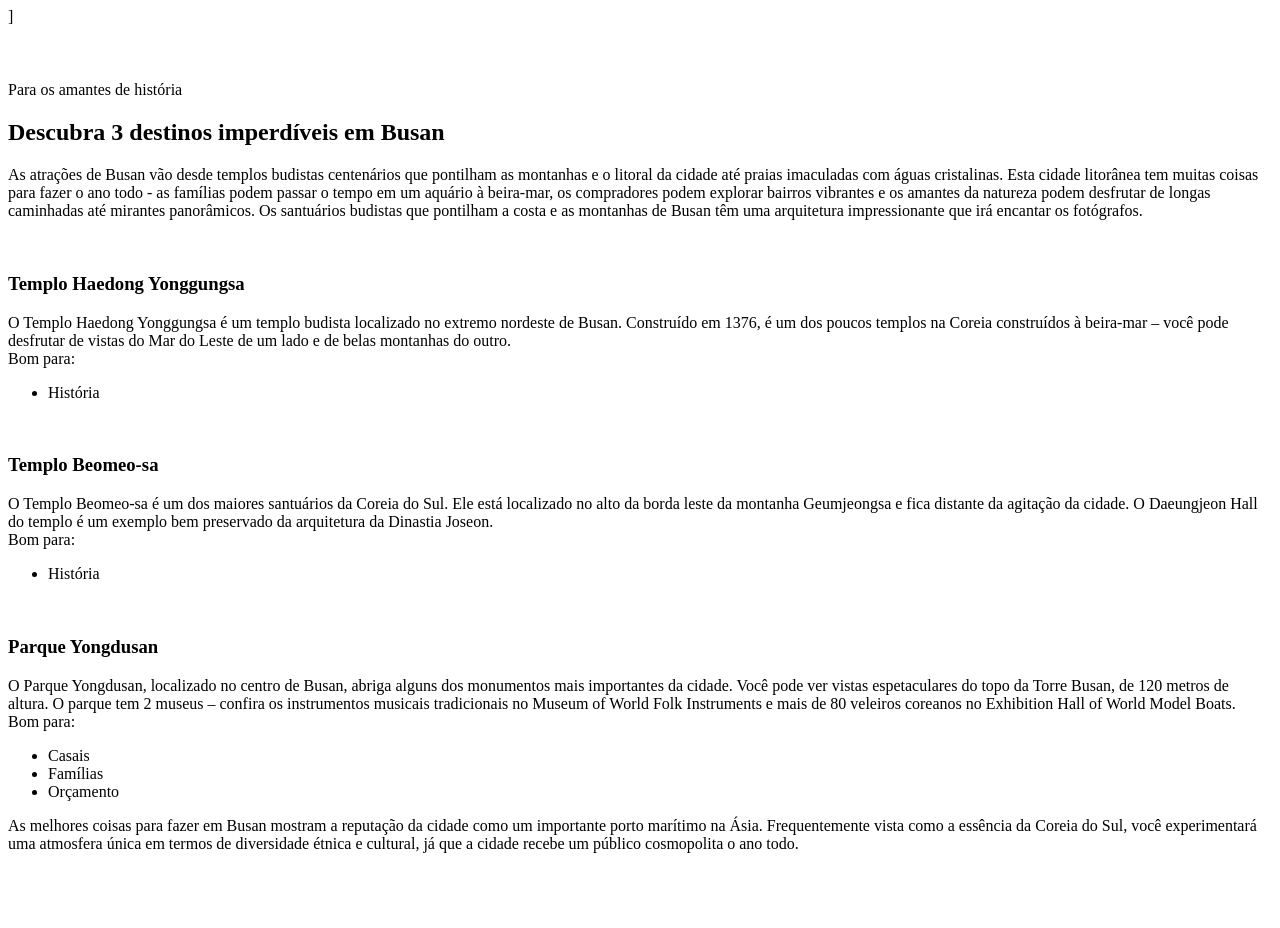
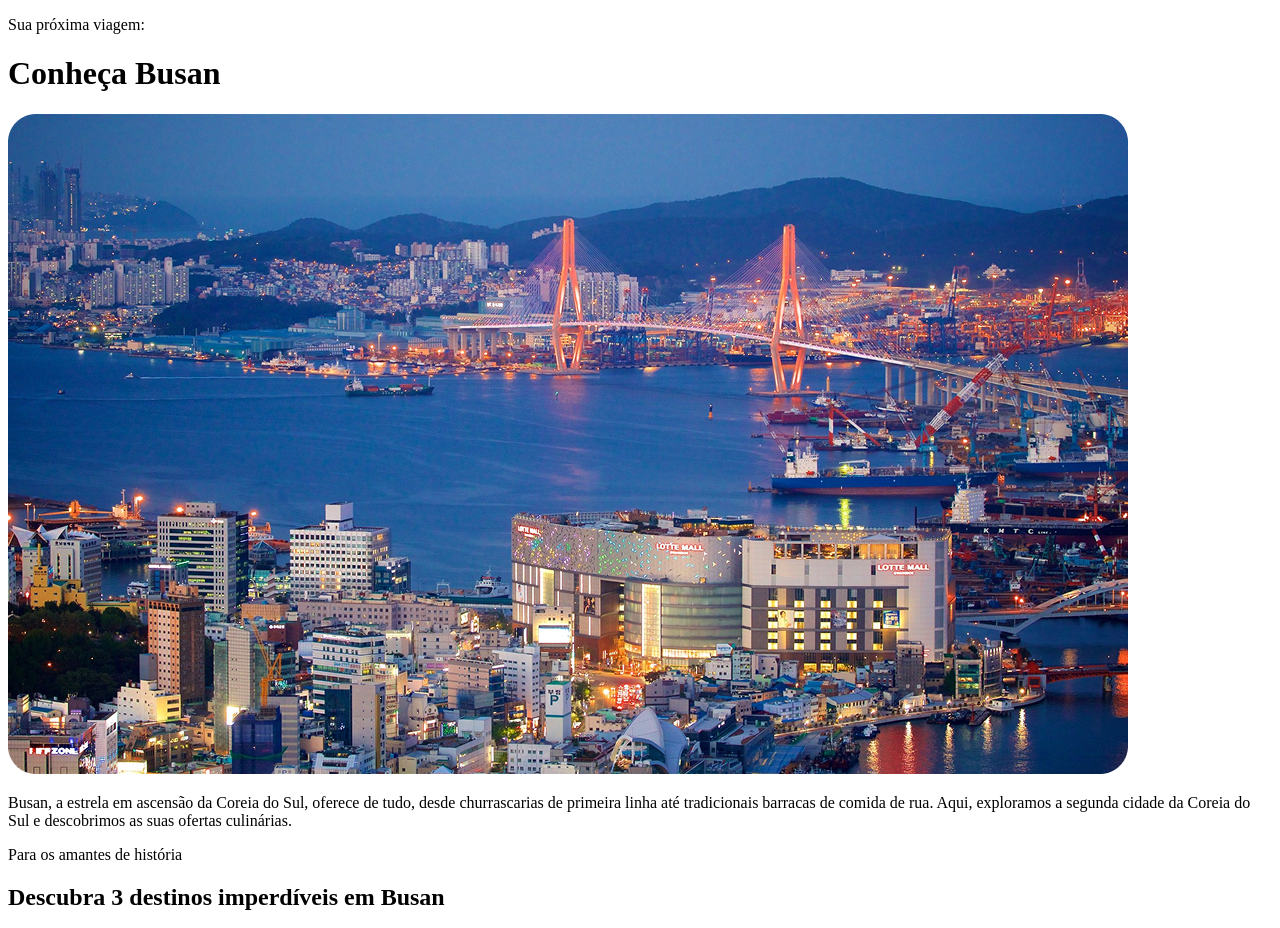
Before and after one commit to contatobrunoaparecido-afk/localturistico-desafio-pratico-rocketseat, a plain HTML site: page index.html in a window 1280 px wide. Shown: the top 928 px of the page. Before the commit the page ends 869 px from the top, so only its background shows below. Drawn offline with Linux system fonts and the light colour scheme.

Commit message:
add imagens

```diff
--- a/index.html
+++ b/index.html
@@ -13,16 +13,20 @@
 </head>
 
 <body>
-  <header>]
-    <p></p>
-    <h1></h1>
-    <img src="" alt="">
-    <p></p>
+  <header>
+    <div>
+      <p class="headline">Sua próxima viagem:</p>
+      <h1>Conheça Busan</h1>
+      <img src="./assets/img/image-home.jpg" alt="imagem-busan">
+      <p>Busan, a estrela em ascensão da Coreia do Sul, oferece de tudo, desde churrascarias de primeira linha até
+        tradicionais barracas de comida de rua. Aqui, exploramos a segunda cidade da Coreia do Sul e descobrimos as suas
+        ofertas culinárias.</p>
+    </div>
   </header>
   <main>
     <section>
-      <div class="init-section">
-        <p>Para os amantes de história</p>
+      <div>
+        <p class="headline">Para os amantes de história</p>
         <h2>Descubra 3 destinos imperdíveis em Busan</h2>
         <p>As atrações de Busan vão desde templos budistas centenários que pontilham as montanhas e o litoral da cidade
           até praias imaculadas com águas cristalinas. Esta cidade litorânea tem muitas coisas para fazer o ano todo -
@@ -31,8 +35,8 @@
           Os santuários budistas que pontilham a costa e as montanhas de Busan têm uma arquitetura impressionante que
           irá encantar os fotógrafos.</p>
       </div>
-      <div>
-        <img src="" alt="">
+      <div class="section-1">
+        <img src="./assets/img/templo-haedong.png" alt="">
         <h3>Templo Haedong Yonggungsa </h3>
         <p>O Templo Haedong Yonggungsa é um templo budista localizado no extremo nordeste de Busan. Construído em 1376,
           é um dos poucos templos na Coreia construídos à beira-mar – você pode desfrutar de vistas do Mar do Leste de
@@ -44,10 +48,12 @@
         </ul>
         </p>
       </div>
-      <div>
-        <img src="" alt="">
+      <div class="section-2">
+        <img src="./assets/img/templo-beomeo-sa.png" alt="">
         <h3>Templo Beomeo-sa</h3>
-        <p>O Templo Beomeo-sa é um dos maiores santuários da Coreia do Sul. Ele está localizado no alto da borda leste da montanha Geumjeongsa e fica distante da agitação da cidade. O Daeungjeon Hall do templo é um exemplo bem preservado da arquitetura da Dinastia Joseon.
+        <p>O Templo Beomeo-sa é um dos maiores santuários da Coreia do Sul. Ele está localizado no alto da borda leste
+          da montanha Geumjeongsa e fica distante da agitação da cidade. O Daeungjeon Hall do templo é um exemplo bem
+          preservado da arquitetura da Dinastia Joseon.
           <br>
           <span>Bom para:</span>
         <ul>
@@ -55,10 +61,13 @@
         </ul>
         </p>
       </div>
-      <div>
-        <img src="" alt="">
+      <div class="section-3">
+        <img src="./assets/img/parque.png" alt="">
         <h3>Parque Yongdusan</h3>
-        <p>O Parque Yongdusan, localizado no centro de Busan, abriga alguns dos monumentos mais importantes da cidade. Você pode ver vistas espetaculares do topo da Torre Busan, de 120 metros de altura. O parque tem 2 museus – confira os instrumentos musicais tradicionais no Museum of World Folk Instruments e mais de 80 veleiros coreanos no Exhibition Hall of World Model Boats.
+        <p>O Parque Yongdusan, localizado no centro de Busan, abriga alguns dos monumentos mais importantes da cidade.
+          Você pode ver vistas espetaculares do topo da Torre Busan, de 120 metros de altura. O parque tem 2 museus –
+          confira os instrumentos musicais tradicionais no Museum of World Folk Instruments e mais de 80 veleiros
+          coreanos no Exhibition Hall of World Model Boats.
           <br>
           <span>Bom para:</span>
         <ul>
@@ -70,7 +79,9 @@
       </div>
       <div>
         <p>
-          As melhores coisas para fazer em Busan mostram a reputação da cidade como um importante porto marítimo na Ásia. Frequentemente vista como a essência da Coreia do Sul, você experimentará uma atmosfera única em termos de diversidade étnica e cultural, já que a cidade recebe um público cosmopolita o ano todo.
+          As melhores coisas para fazer em Busan mostram a reputação da cidade como um importante porto marítimo na
+          Ásia. Frequentemente vista como a essência da Coreia do Sul, você experimentará uma atmosfera única em termos
+          de diversidade étnica e cultural, já que a cidade recebe um público cosmopolita o ano todo.
         </p>
       </div>
     </section>
```
Also changed, not shown: assets/img/image-home.jpg (added), assets/img/parque.png (added), assets/img/templo-beomeo-sa.png (added), assets/img/templo-haedong.png (added).
